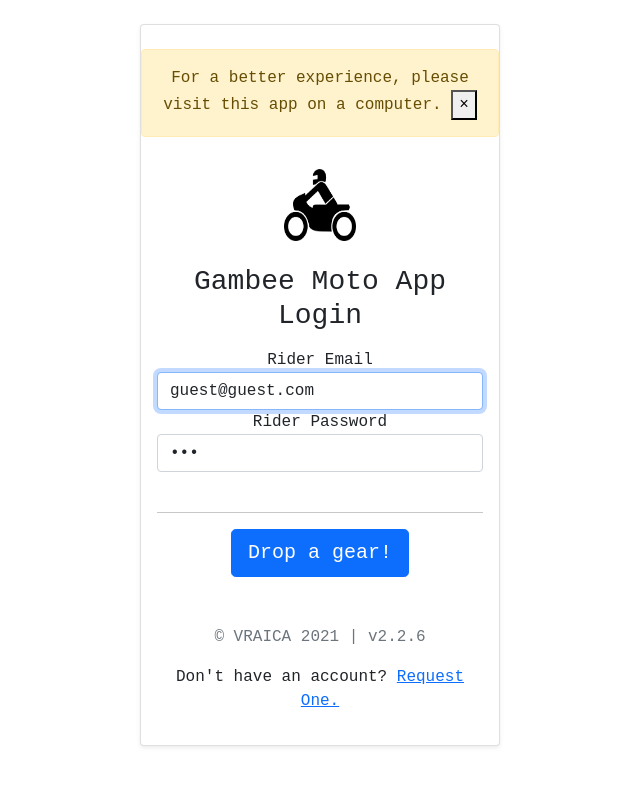
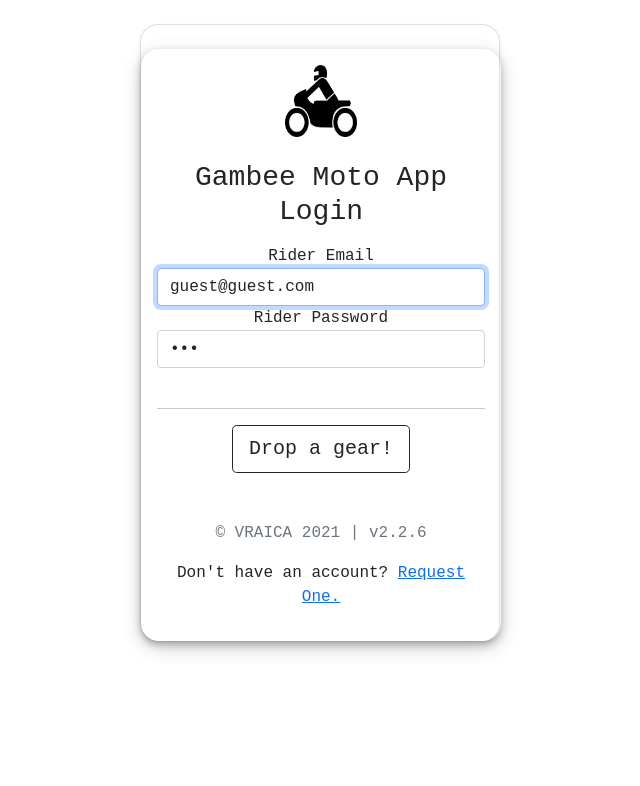
Before and after one commit to vraica-dev/GambeeMotoApp, a Flask app: page / in a window 1280 px wide. Shown: the top 786 px of the page, without its empty margins (320-960 px from the left). Run offline with Flask 2, Linux system fonts and the light colour scheme.

Commit message:
v2.2.7 - config file reviewd + button reviewd + template add

```diff
--- a/application/__init__.py
+++ b/application/__init__.py
@@ -1,6 +1,5 @@
 from flask import Flask
-from flask_login import  LoginManager
-from config import Config
+import config
 from flask_sqlalchemy import SQLAlchemy
 
 db = SQLAlchemy()
@@ -8,7 +7,7 @@ db = SQLAlchemy()
 
 def init_app():
     app = Flask(__name__, instance_relative_config=False)
-    app.config.from_object(Config)
+    app.config.from_object(config.DevConfig) #dev
     db.init_app(app)
 
     with app.app_context():
--- a/application/static/style.css
+++ b/application/static/style.css
@@ -32,3 +32,8 @@
 p, h1, h3, a {
     font-family: 'Courier New';
 }
+
+#login_signup_form {
+    width: 360px;
+    border-radius: 18px;
+}
--- a/application/templates/login.html
+++ b/application/templates/login.html
@@ -1,34 +1,11 @@
-<!DOCTYPE html>
-<html lang="en">
-<head>
+{% extends 'login_signup_base.html'%}
 
-    <link href="https://cdn.jsdelivr.net/npm/bootstrap@5.0.0-beta2/dist/css/bootstrap.min.css" rel="stylesheet"
-          integrity="sha384-BmbxuPwQa2lc/FVzBcNJ7UAyJxM6wuqIj61tLrc4wSX0szH/Ev+nYRRuWlolflfl" crossorigin="anonymous">
-    <link rel="stylesheet" href="static/style.css">
-    <script src="{{ url_for('static',filename='script.js') }}"></script>
-    <title>Login</title>
-    <meta name="viewport" content="width=device-width, initial-scale=1">
-</head>
-
-
-
-<body class="d-flex justify-content-center text-center">
-
-<div class="card shadow-sm col-sm-3 mt-4 pt-4" style="width: 360px;">
-
-    <div class="alert alert-warning" role="alert" id="alert_pc">
-          For a better experience, please visit this app on a computer.
-          <button type="button"  onclick="CloseAlert()" class="close" aria-label="Close">
-            <span aria-hidden="true">&times;</span>
-        </button>
-    </div>
-
-    <div class="card-body">
+{%block login_form%}
+      <div class="card shadow-sm col-sm-3 mt-4 pt-4"  id="login_signup_form">
+         <div class="card-body form_shadow" id="login_signup_form">
             <form class="form-signin" method="post" action="{{ url_for('login_page', next=request.endpoint) }}">
-
                <img class="mb-4" src="static/imgs/logo.png" alt="" width="72"
                   height="72">
-
                <h1 class="h3 mb-3 font-weight-normal">Gambee Moto App Login</h1>
                <label for="inputEmail" class="sr-only">Rider Email</label>
                <input type="email" id="inputEmail" class="form-control" placeholder="Email address" required=""
@@ -40,12 +17,10 @@
                   <br>
                   <hr>
                </div>
-            <button class="btn btn-lg btn-primary btn-block" type="submit">Drop a gear!</button>
+               <button class="btn btn-lg btn btn-outline-dark btn-block" type="submit">Drop a gear!</button>
                <p class="mt-5 mb-3 text-muted">© VRAICA 2021 | v2.2.6</p>
             </form>
-
             <p>Don't have an account? <a href="{{url_for('signup_page')}}">Request One.</a></p>
-
             {% with messages = get_flashed_messages() %}
             {% if messages %}
             <ul class=flashes>
@@ -56,13 +31,5 @@
             {% endif %}
             {% endwith %}
          </div>
-
       </div>
-
-
-
-
-
-
-</body>
-</html>
+{%endblock%}
--- /dev/null
+++ b/application/templates/login_signup_base.html
@@ -0,0 +1,17 @@
+<!DOCTYPE html>
+<html lang="en">
+   <head>
+      <link href="https://cdn.jsdelivr.net/npm/bootstrap@5.0.0-beta2/dist/css/bootstrap.min.css" rel="stylesheet"
+         integrity="sha384-BmbxuPwQa2lc/FVzBcNJ7UAyJxM6wuqIj61tLrc4wSX0szH/Ev+nYRRuWlolflfl" crossorigin="anonymous">
+      <link rel="stylesheet" href="static/style.css">
+      <script src="{{ url_for('static',filename='script.js') }}"></script>
+      <title>Members Area</title>
+      <meta name="viewport" content="width=device-width, initial-scale=1">
+   </head>
+<body class="d-flex justify-content-center text-center">
+
+{%block login_form%}{%endblock%}
+{%block signup_form%}{%endblock%}
+
+</body>
+</html>
```
Also changed, not shown: application/templates/signup.html (+6 -18 lines), config.py (+21 -3 lines), requirements.txt (+18 -0 lines), 1 other file. Lines whose indentation alone changed are shown as unchanged.
